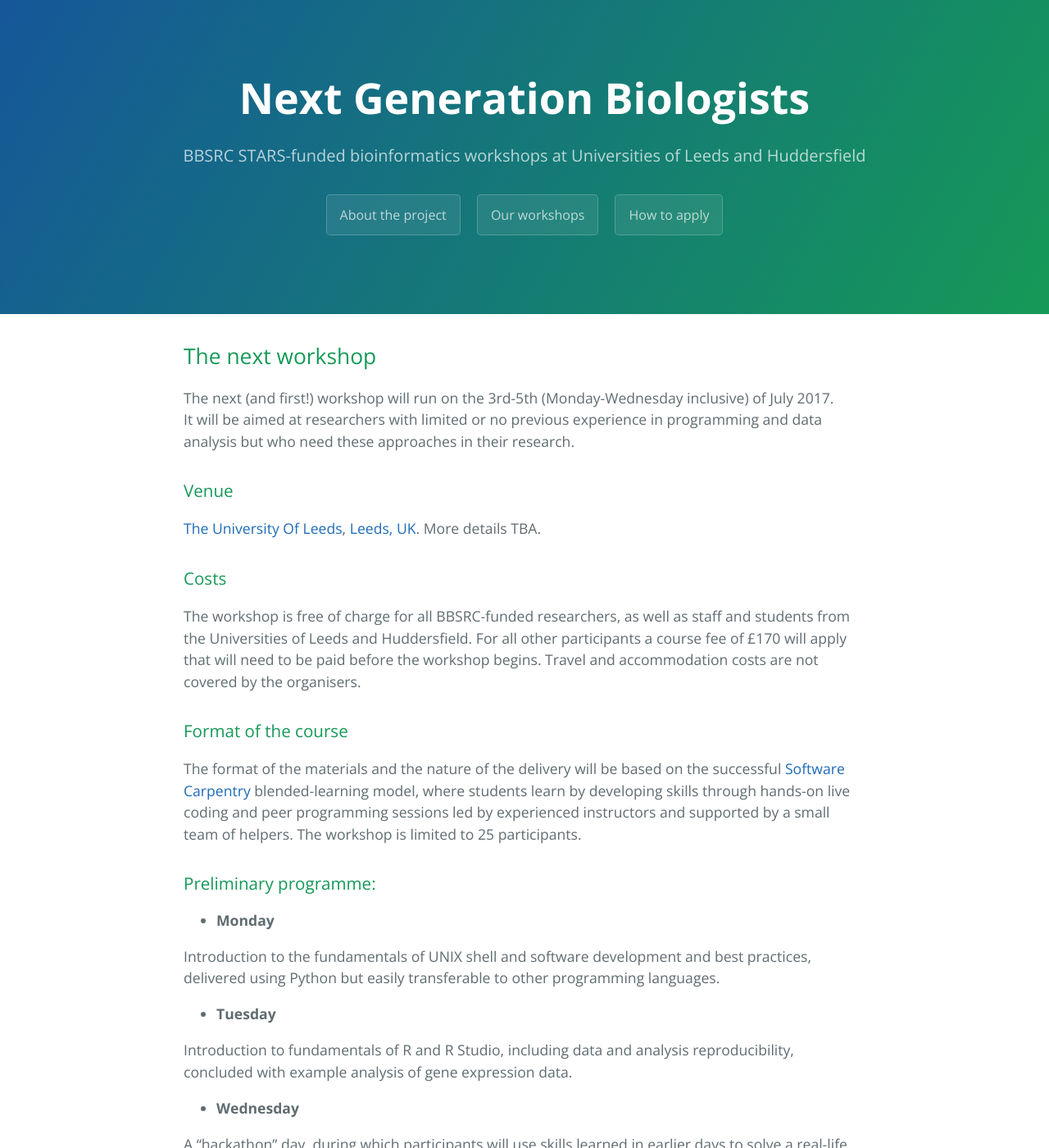
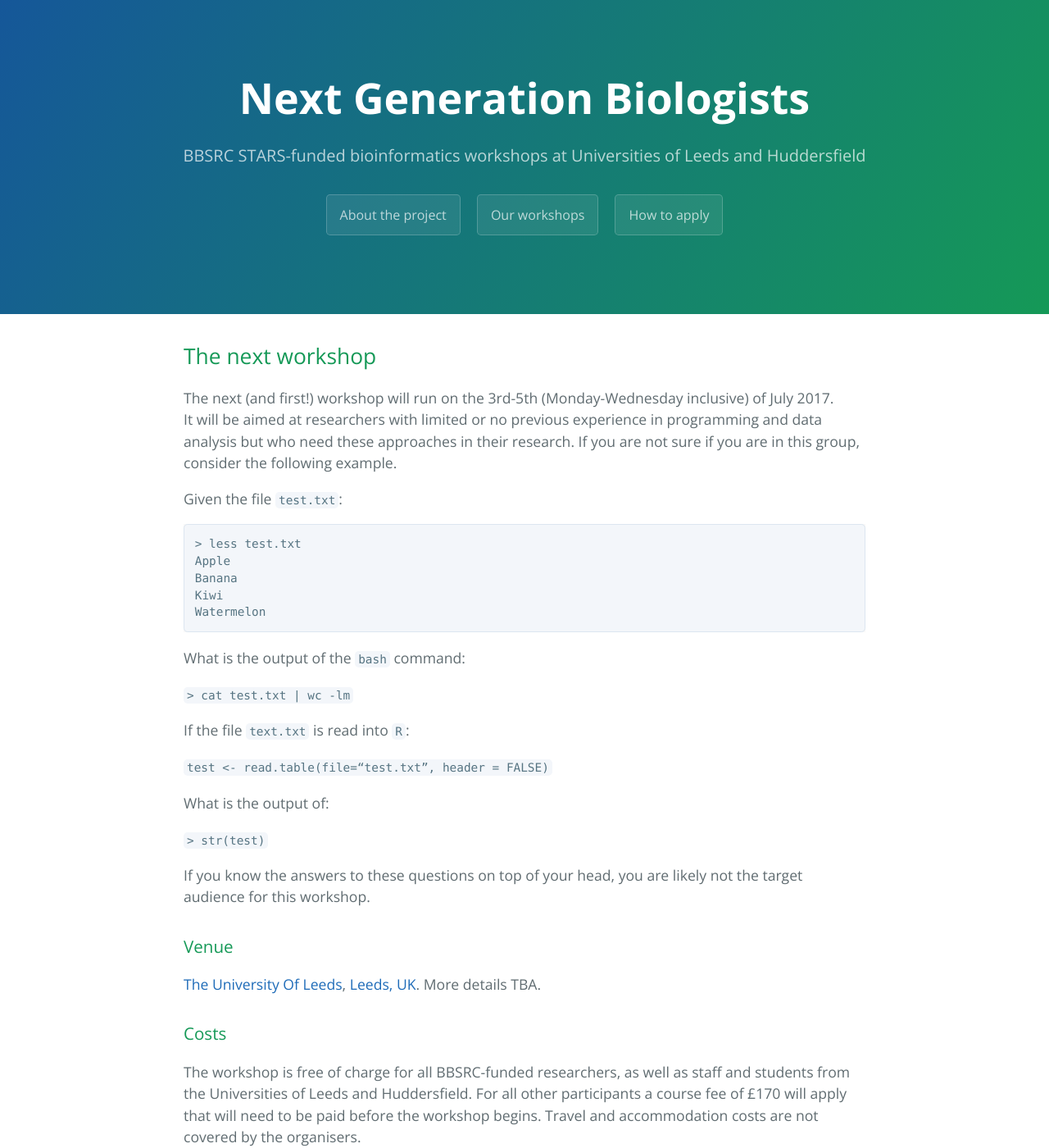
Before and after one commit to nextgenbio/nextgenbio, a Jekyll site: the page built from workshops.md, in a window 1280 px wide and 1400 px high. Shown: the whole window at 82% size. Built offline with Jekyll 4.4.1, drawn with Linux system fonts in a browser that asks for light colours.

Commit message:
Added a quick test for target audience

```diff
--- a/workshops.md
+++ b/workshops.md
@@ -7,7 +7,30 @@ date: 2017-05-22
 
 ## The next workshop
 
-The next (and first!) workshop will run on the 3rd-5th (Monday-Wednesday inclusive) of July 2017. It will be aimed at researchers with limited or no previous experience in programming and data analysis but who need these approaches in their research.
+The next (and first!) workshop will run on the 3rd-5th (Monday-Wednesday inclusive) of July 2017. It will be aimed at researchers with limited or no previous experience in programming and data analysis but who need these approaches in their research. If you are not sure if you are in this group, consider the following example.
+
+Given the file `test.txt`:
+~~~
+> less test.txt
+Apple
+Banana
+Kiwi
+Watermelon
+~~~
+
+What is the output of the `bash` command:
+
+`> cat test.txt | wc -lm`
+
+If the file `text.txt` is read into `R`:
+
+`test <- read.table(file=“test.txt”, header = FALSE)`
+
+What is the output of:
+
+`> str(test)`
+
+If you know the answers to these questions on top of your head, you are likely not the target audience for this workshop.
 
 ### Venue
 
```
